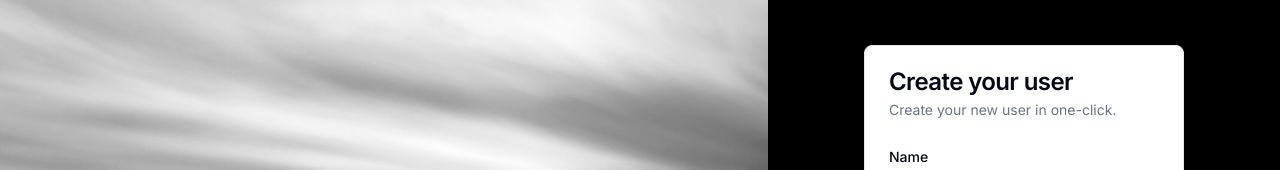
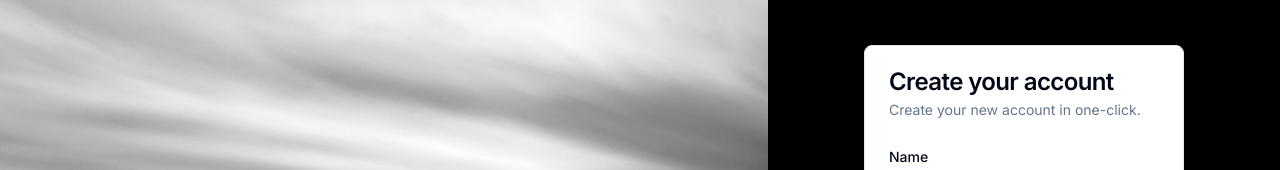
Before and after one commit to peedrohj/next-user-app, a Next.js app in the folder code/: page / in a window 1280 px wide. Shown: the part 144-314 px from the top of the page. Built offline with nearby package versions, Linux system fonts and the light colour scheme.

Commit message:
feat: rename account card

```diff
--- a/code/components/forms/CreateAccount.tsx
+++ b/code/components/forms/CreateAccount.tsx
@@ -56,8 +56,8 @@ function CreateAccount() {
   return (
     <Card className="w-[350px]">
       <CardHeader>
-        <CardTitle>Create your user</CardTitle>
-        <CardDescription>Create your new user in one-click.</CardDescription>
+        <CardTitle>Create your account</CardTitle>
+        <CardDescription>Create your new account in one-click.</CardDescription>
       </CardHeader>
       <CardContent>
         <Form {...form}>
```
